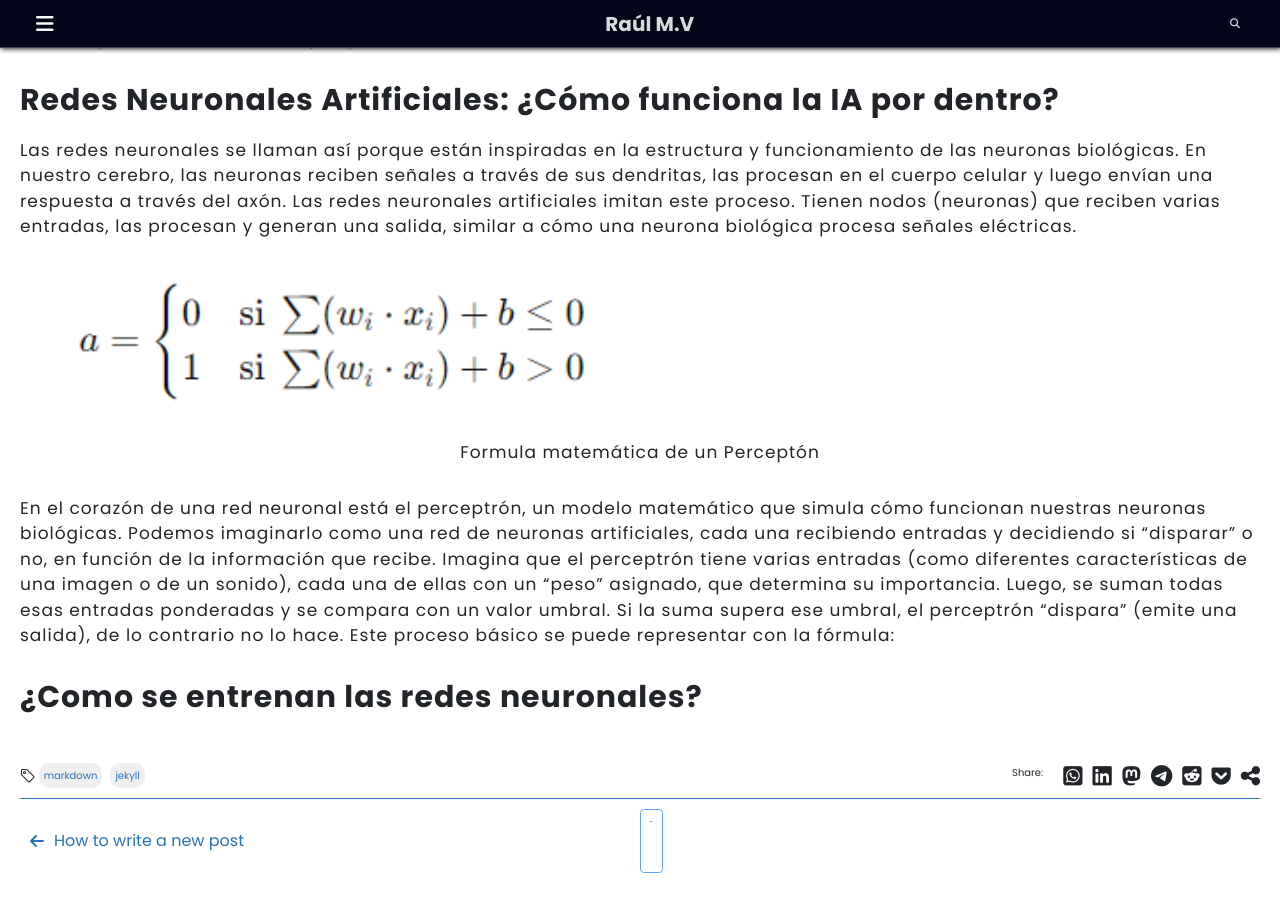
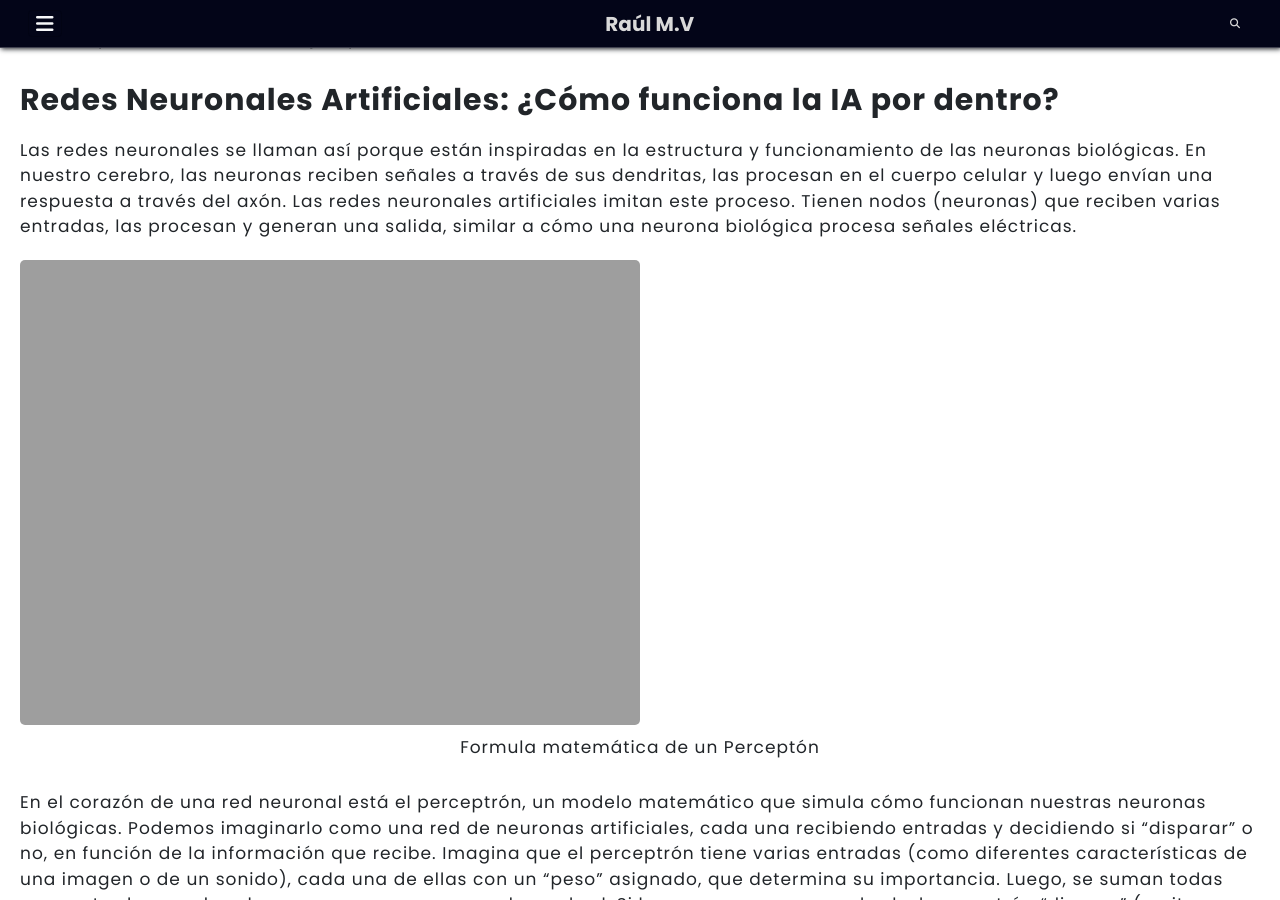
Before and after one commit to raomv/MyClassNotes2, a Jekyll site: the page built from _posts/2024-09-05-introduccion-machine-learning-.md, in a window 1280 px wide and 900 px high, scrolled down 482 px. Built offline with Jekyll 4.4.1, drawn with Linux system fonts in a browser that asks for light colours; the table of contents is made by our own code.

Commit message:
Revert "prueba"
This reverts commit 7f6085c78b820775da1cc8de72463c23c40ffbe6.

```diff
--- a/_posts/2024-09-05-introduccion-machine-learning-.md
+++ b/_posts/2024-09-05-introduccion-machine-learning-.md
@@ -18,7 +18,7 @@ La inteligencia artificial (IA) tiene diferentes significados y percepciones des
 
 Las redes neuronales se llaman así porque están inspiradas en la estructura y funcionamiento de las neuronas biológicas. En nuestro cerebro, las neuronas reciben señales a través de sus dendritas, las procesan en el cuerpo celular y luego envían una respuesta a través del axón. Las redes neuronales artificiales imitan este proceso. Tienen nodos (neuronas) que reciben varias entradas, las procesan y generan una salida, similar a cómo una neurona biológica procesa señales eléctricas.
 
-{% include figure.html url="assets/img/posts/1.png" alt="Alt text" caption="Formula matemática de un Perceptón" %}
+{% include figure.html url="assets\img\posts\1.png" alt="Alt text" caption="Formula matemática de un Perceptón" %}
 
 En el corazón de una red neuronal está el perceptrón, un modelo matemático que simula cómo funcionan nuestras neuronas biológicas. Podemos imaginarlo como una red de neuronas artificiales, cada una recibiendo entradas y decidiendo si "disparar" o no, en función de la información que recibe. Imagina que el perceptrón tiene varias entradas (como diferentes características de una imagen o de un sonido), cada una de ellas con un "peso" asignado, que determina su importancia. Luego, se suman todas esas entradas ponderadas y se compara con un valor umbral. Si la suma supera ese umbral, el perceptrón "dispara" (emite una salida), de lo contrario no lo hace. Este proceso básico se puede representar con la fórmula:
 
```
